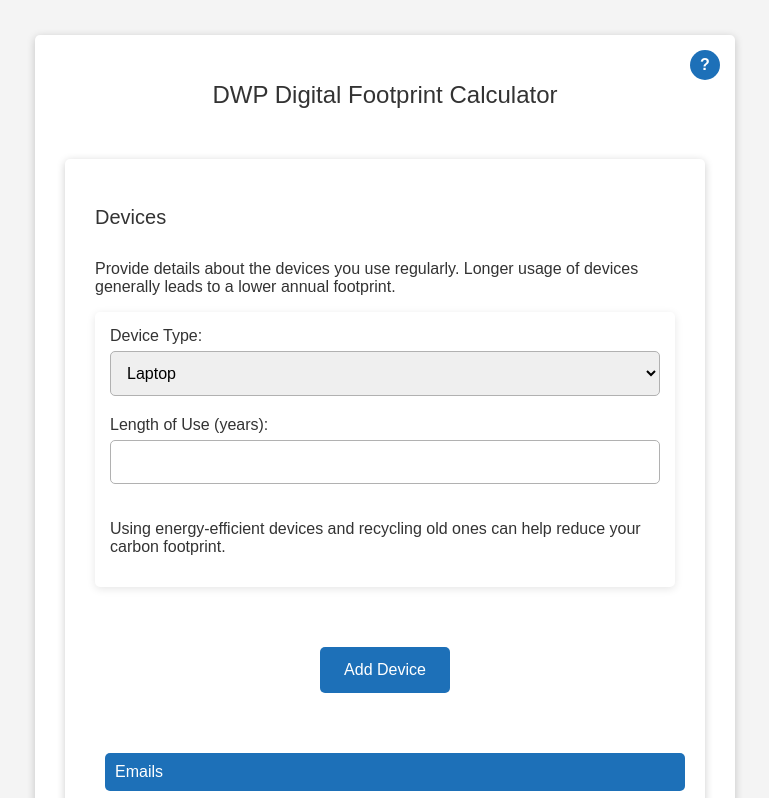
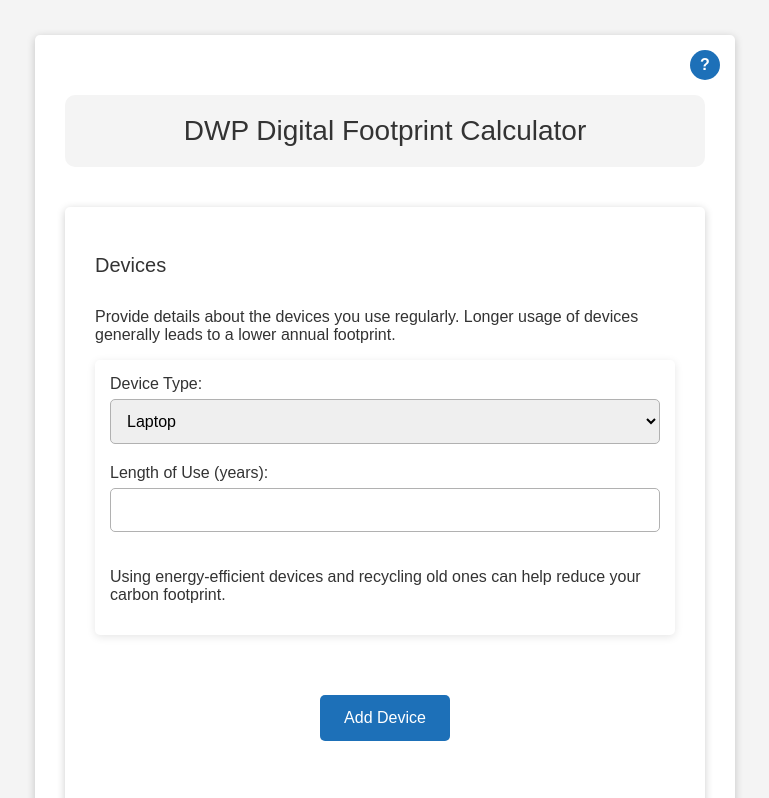
Before and after one commit to t0m0h1/DWP-Carbon-Intensity-Calculator-, a plain HTML site: page project/index.html in a window 1280 px wide. Shown: the top 798 px of the page, without its empty margins (255-1024 px from the left). Drawn offline with nearby package versions, Linux system fonts and the light colour scheme.

Commit message:
Update title style and add information toggle button

```diff
--- a/project/index.html
+++ b/project/index.html
@@ -10,7 +10,7 @@
     <div class="container">
         <!-- Information Toggle Button -->
         <button id="toggleInfo" aria-label="Toggle information">?</button>
-        <h1>DWP Digital Footprint Calculator</h1>
+        <h1 id="title">DWP Digital Footprint Calculator</h1>
         <p id="infoText" hidden>This tool calculates your digital footprint by taking into account various factors such as device usage, email activity, teams usage, transportation, and printing activity.
             <br> <br> Fill in the form below to get an estimate of your carbon footprint and learn ways to improve.</p>
 
--- a/project/style.css
+++ b/project/style.css
@@ -11,6 +11,20 @@ body {
     min-height: 100vh;
     color: #333; /* GOV.UK text color */
 }
+
+
+#title {
+    font-weight: 400; /* GOV.UK font weight */
+    font-size: 28px;
+    margin-bottom: 20px;
+    background-color: rgba(255, 201, 7, 0.2); /* GOV.UK yellow with 20% opacity */
+    background-blend-mode: multiply; /* Blend the background color */
+    background-color: #f4f4f4; /* Add a grey background color */
+    border-radius: 10px; /* Make the background rectangle rounded */
+    margin-top: 30px;
+    padding: 20px 10px; /* Add more padding but less at the sides */
+}
+
 
 /* Links */
 a {
```
